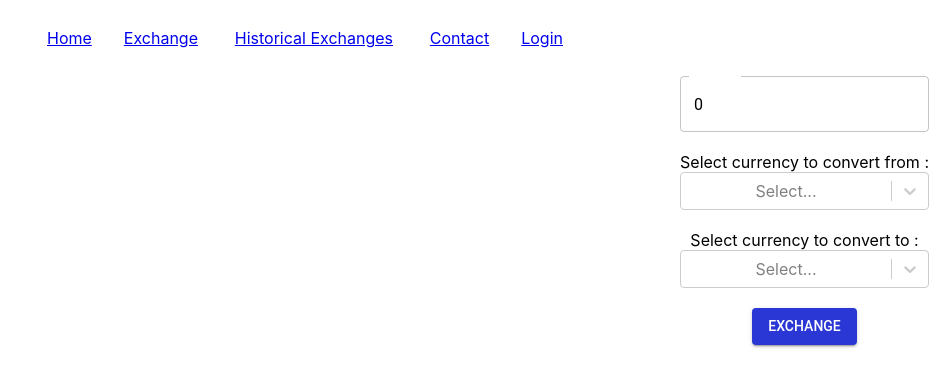
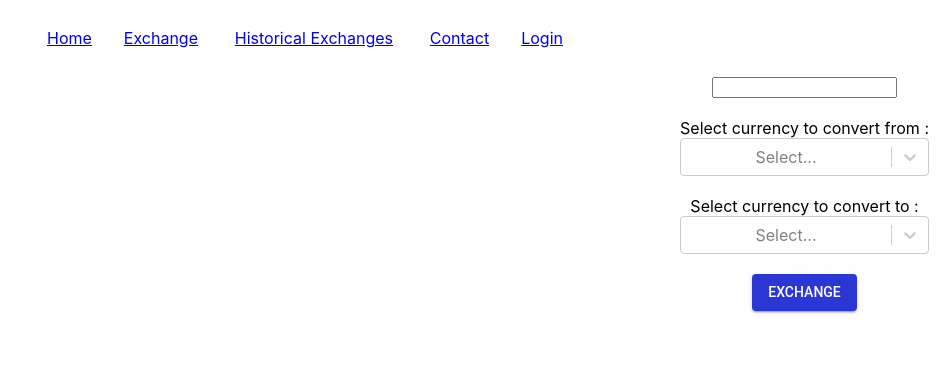
Before and after one commit to WanjohiWanjohi/forex_exchanger, a React (Create React App) app: page /exchange in a window 1280 px wide. Shown: the top 386 px of the page, without its empty margins (335-1280 px from the left). Built offline with nearby package versions, Linux system fonts and the light colour scheme; data requests are answered from the project's data file.

Commit message:
Adding in the correct fetch parameters

```diff
--- a/src/ExchangeForm.js
+++ b/src/ExchangeForm.js
@@ -5,7 +5,6 @@ import Button from '@mui/material/Button';
 import Box from '@mui/material/Box';
 import NavBar from './NavBar'
 import Grid from '@mui/material/Grid';
-import TextField from '@mui/material/TextField';
 
 
 const ExchangeForm = ({ currencies , handleExchange}) => {
@@ -19,11 +18,9 @@ const ExchangeForm = ({ currencies , handleExchange}) => {
     setCurrenciesFrom(currencies)
   }, [])
 
-  function handleSubmit() {
-    console.log(currencyFrom)
-    console.log(currencyTo)
-    console.log(amount)
-    handleExchange(currencyTo, currencyFrom, amount)
+  function handleSubmit(event) {
+    event.preventDefault()
+    handleExchange(currencyTo.value, currencyFrom.value, amount)
   }
 
   function handleFromChange(currencyFrom) {
@@ -33,7 +30,8 @@ const ExchangeForm = ({ currencies , handleExchange}) => {
   function handleToChange(currencyTo) {
     setCurrencyTo(currencyTo)
   }
-  function handleAmountChange(amt){
+  function handleAmountChange(event){
+    var amt = event.target.value;
     setAmount(amt)
   }
 
@@ -48,15 +46,11 @@ const ExchangeForm = ({ currencies , handleExchange}) => {
         <form onSubmit={handleSubmit}>
           <Grid item >
             <Box m={2} pt={3}>
-              <TextField
-                id="outlined-number"
+              <input
+                id="number"
+                type="text"
+                 pattern="[0-9]*"
                 label="Amount"
-                type="number"
-                InputLabelProps={{
-                  shrink: true,
-                }}
-                value={amount}
-                fullWidth
                 onChange={handleAmountChange}
               />
             </Box>
--- a/src/HistoricalExchanges.js
+++ b/src/HistoricalExchanges.js
@@ -1,7 +1,7 @@
 import './App.css';
 import Box from '@mui/material/Box';
 import NavBar from './NavBar';
-// TODO: Use useRef
+
 function HistoricalExchanges() {
   return (
     <div>
```
